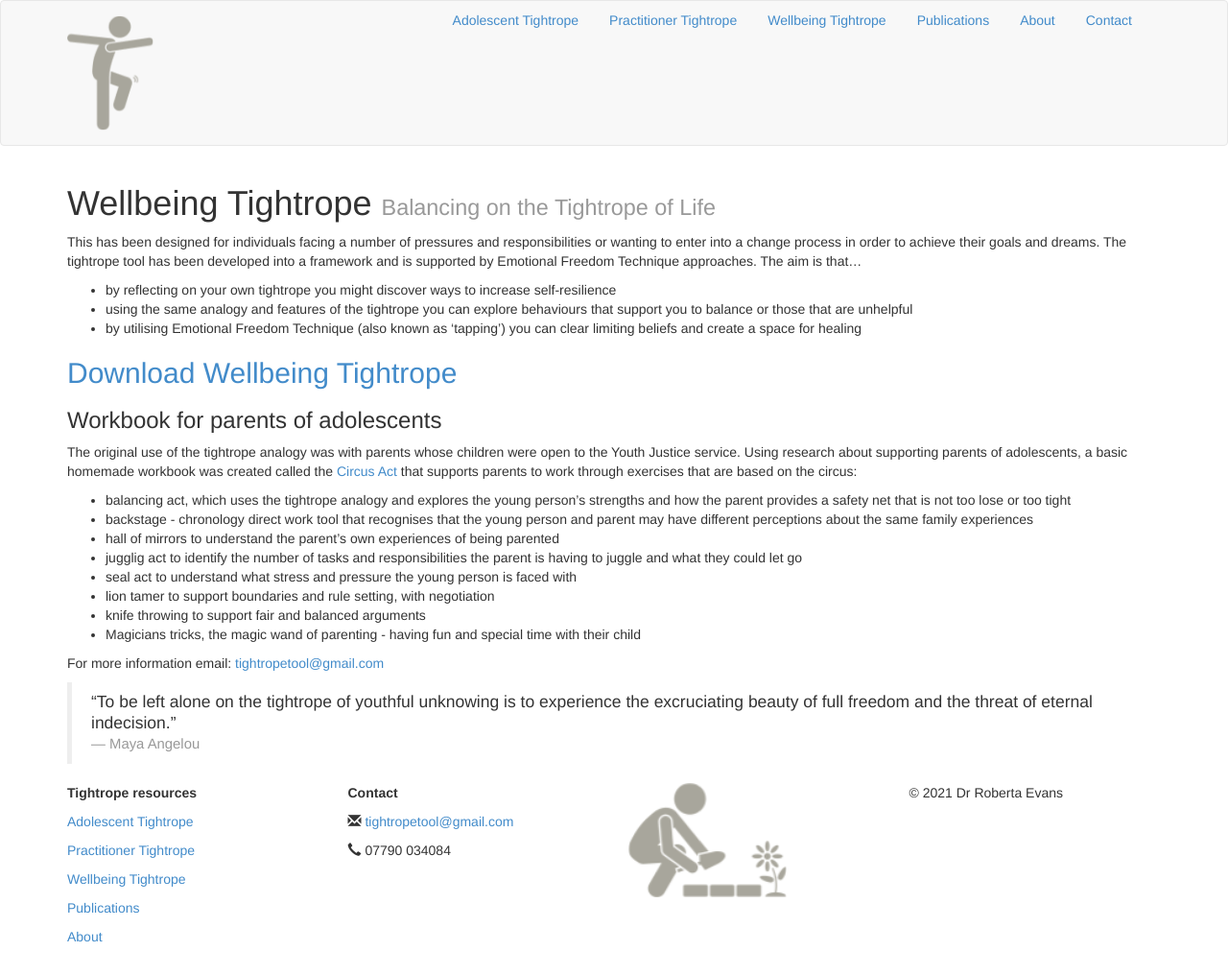
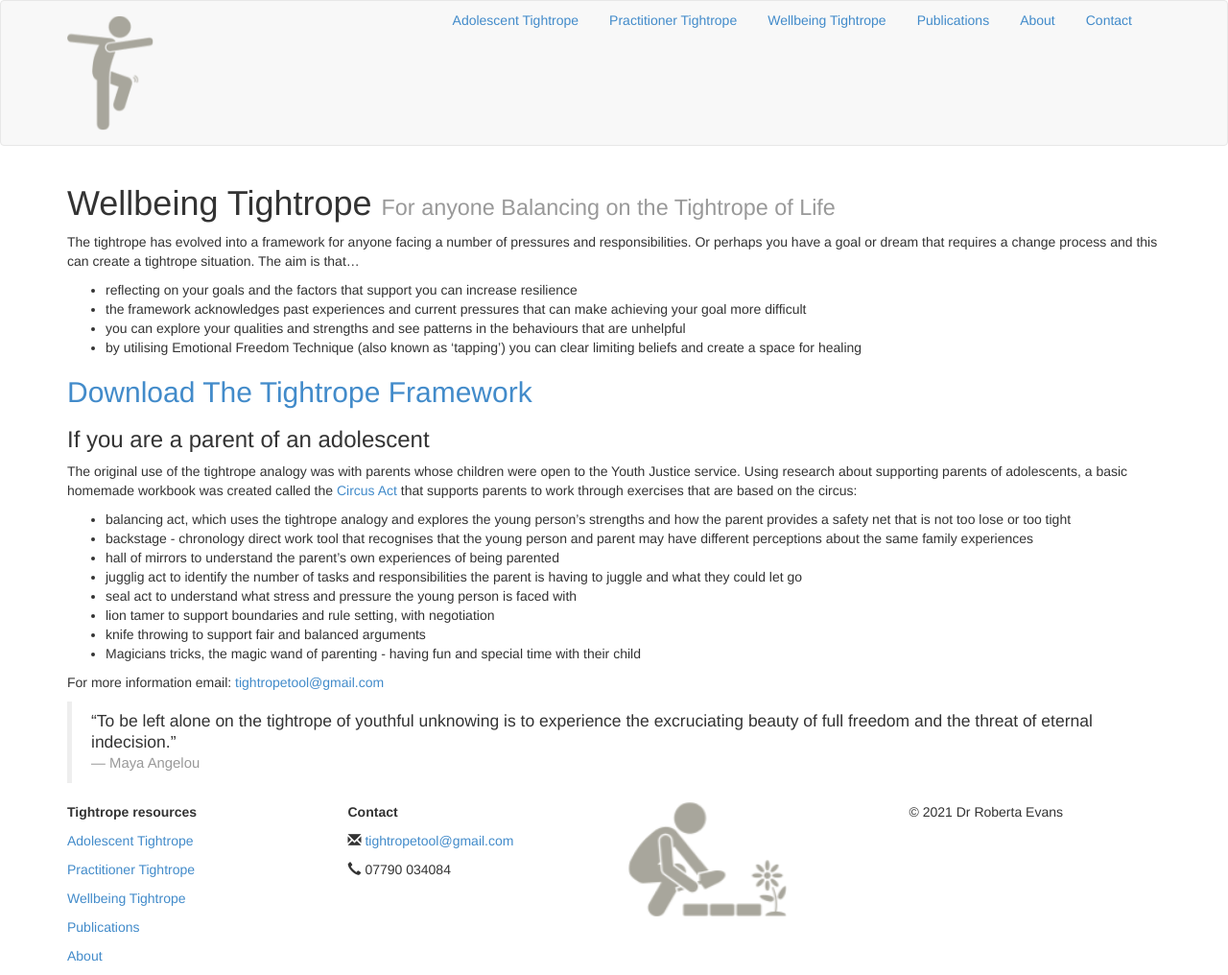
Before and after one commit to retrotravelbug/tightropetool, a Jekyll site: the page built from wellbeing-tightrope.md, in a window 1280 px wide. Shown: the whole page at 96% size. Built offline with Jekyll 4.4.1, drawn with Linux system fonts in a browser that asks for light colours; nearby versions of some CDN libraries.

Commit message:
Update wellbeing-tightrope.md
Correct link and wording

```diff
--- a/wellbeing-tightrope.md
+++ b/wellbeing-tightrope.md
@@ -4,16 +4,17 @@ layout: default
 banner-image: Reflection.jpeg
 ---
 
-# Wellbeing Tightrope <small>Balancing on the Tightrope of Life</small>
+# Wellbeing Tightrope <small>For anyone Balancing on the Tightrope of Life</small>
 
-This has been designed for individuals facing a number of pressures and responsibilities or wanting to enter into a change process in order to achieve their goals and dreams. The tightrope tool has been developed into a framework and is supported by Emotional Freedom Technique approaches. The aim is that...
-- by reflecting on your own tightrope you might discover ways to increase self-resilience
-- using the same analogy and features of the tightrope you can explore behaviours that support you to balance or those that are unhelpful
+The tightrope has evolved into a framework for anyone facing a number of pressures and responsibilities. Or perhaps you have a goal or dream that requires a change process and this can create a tightrope situation. The aim is that...
+- reflecting on your goals and the factors that support you can increase resilience
+- the framework acknowledges past experiences and current pressures that can make achieving your goal more difficult
+- you can explore your qualities and strengths and see patterns in the behaviours that are unhelpful
 - by utilising Emotional Freedom Technique (also known as 'tapping') you can clear limiting beliefs and create a space for healing
 
-## [Download Wellbeing Tightrope]
+## [Download The Tightrope Framework]
 
-### Workbook for parents of adolescents
+### If you are a parent of an adolescent
 
 The original use of the tightrope analogy was with parents whose children were open to the Youth Justice service. Using research about supporting parents of adolescents, a basic homemade workbook was created called the [Circus Act] that supports parents to work through exercises that are based on the circus:
 - balancing act, which uses the tightrope analogy and explores the young person's strengths and how the parent provides a safety net that is not too lose or too tight
@@ -27,7 +28,7 @@ The original use of the tightrope analogy was with parents whose children were o
 
 For more information email: [tightropetool@gmail.com](mailto:tightropetool@gmail.com)
 
-[download Wellbeing Tightrope]: /downloads/Tightrope Framework Workbook.pdf
+[download The Tightrope Framework]: /downloads/balancinglife.pdf
 [Circus Act]: /downloads/Circus%20Act%20-%202012.pdf
 
 > "To be left alone on the tightrope of youthful unknowing is to experience the excruciating beauty of full freedom and the threat of eternal indecision."
```
